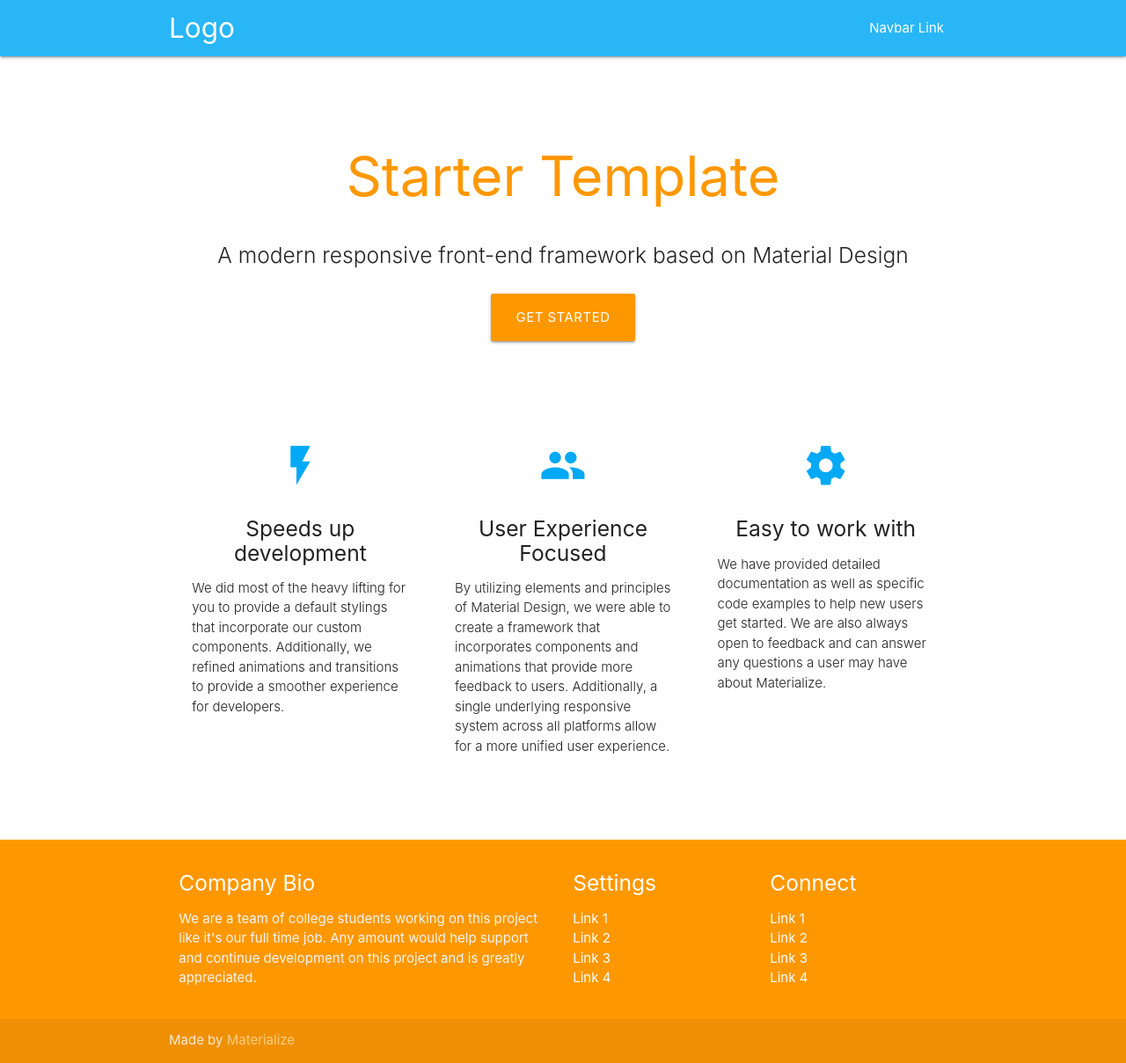
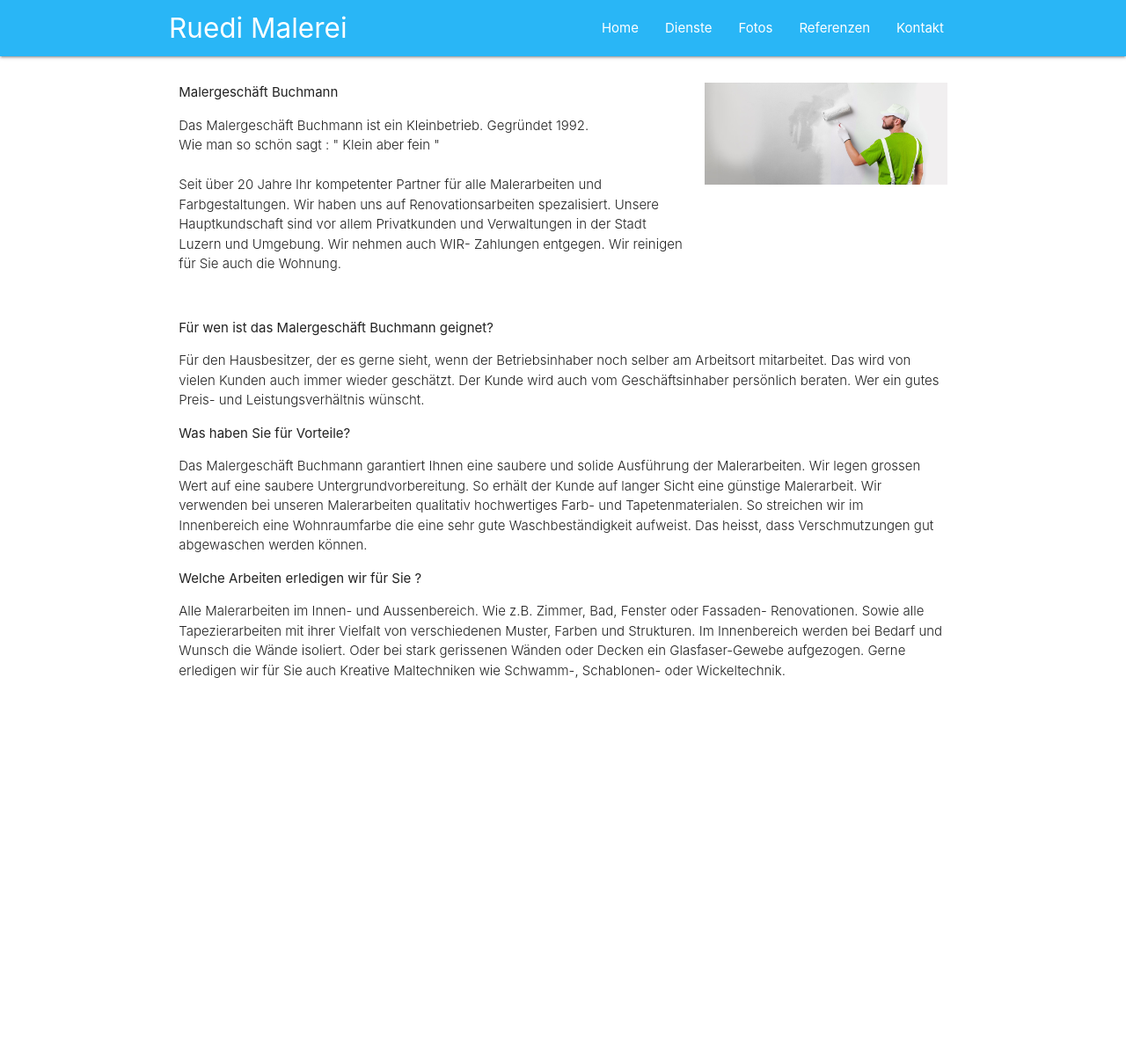
Before and after one commit to kajanV/wsc3, a plain HTML site: page buchmann/02_source/index.html in a window 1280 px wide. Shown: the whole page at 88% size. After the commit the page ends 869 px from the top, so only its background shows below. Drawn offline with nearby package versions, Linux system fonts and the light colour scheme.

Commit message:
Ersten 3 Pages umgesetzt

```diff
--- a/buchmann/02_source/index.html
+++ b/buchmann/02_source/index.html
@@ -12,105 +12,84 @@
 </head>
 <body>
   <nav class="light-blue lighten-1" role="navigation">
-    <div class="nav-wrapper container"><a id="logo-container" href="#" class="brand-logo">Logo</a>
+    <div class="nav-wrapper container"><a id="logo-container" href="#" class="brand-logo">Ruedi Malerei</a>
       <ul class="right hide-on-med-and-down">
-        <li><a href="#">Navbar Link</a></li>
+        <li><a href="#">Home</a></li>
+        <li><a href="services.html">Dienste</a></li>
+        <li><a href="images.html">Fotos</a></li>
+		<li><a href="#">Referenzen</a></li>
+		<li><a href="#">Kontakt</a></li>
       </ul>
 
       <ul id="nav-mobile" class="sidenav">
-        <li><a href="#">Navbar Link</a></li>
+        <li><a href="#">Home</a></li>
+        <li><a href="#">Dienste</a></li>
+        <li><a href="#">Fotos</a></li>
+		<li><a href="#">Referenzen</a></li>
+		<li><a href="#">Kontakt</a></li>
       </ul>
       <a href="#" data-target="nav-mobile" class="sidenav-trigger"><i class="material-icons">menu</i></a>
     </div>
   </nav>
-  <div class="section no-pad-bot" id="index-banner">
-    <div class="container">
-      <br><br>
-      <h1 class="header center orange-text">Starter Template</h1>
-      <div class="row center">
-        <h5 class="header col s12 light">A modern responsive front-end framework based on Material Design</h5>
-      </div>
-      <div class="row center">
-        <a href="http://materializecss.com/getting-started.html" id="download-button" class="btn-large waves-effect waves-light orange">Get Started</a>
-      </div>
-      <br><br>
-
-    </div>
-  </div>
-
 
   <div class="container">
     <div class="section">
 
       <!--   Icon Section   -->
       <div class="row">
-        <div class="col s12 m4">
-          <div class="icon-block">
-            <h2 class="center light-blue-text"><i class="material-icons">flash_on</i></h2>
-            <h5 class="center">Speeds up development</h5>
+        <div class="col s12 m8">
+			<p class="heavy">
+				Malergeschäft Buchmann
+			</p>
+			<p class="light">
+				Das Malergeschäft Buchmann ist ein Kleinbetrieb. Gegründet 1992. </br>
+				Wie man so schön sagt :   " Klein aber fein " </br>
+				</br>
+				Seit über 20 Jahre Ihr kompetenter Partner für alle Malerarbeiten und Farbgestaltungen.
+				Wir haben uns auf Renovationsarbeiten spezalisiert. Unsere Hauptkundschaft sind vor allem
+				Privatkunden und Verwaltungen in der Stadt Luzern und Umgebung. Wir nehmen auch WIR- Zahlungen
+				entgegen. Wir reinigen für Sie auch die Wohnung.
+			</p>
+        </div>
+		<div class="col s12 m4">
+			<p><img src="images/malerarbeiten.jpg" alt="malerarbeiten" class="responsive-img"></p>
+        </div>
+      </div>
 
-            <p class="light">We did most of the heavy lifting for you to provide a default stylings that incorporate our custom components. Additionally, we refined animations and transitions to provide a smoother experience for developers.</p>
-          </div>
-        </div>
+	  <div class="row">
+        <div class="col s12 m12">
+			<p class="heavy">
+				Für wen ist das Malergeschäft Buchmann geignet?
+			</p>
+			<p class="light">
+				Für den Hausbesitzer, der es gerne sieht, wenn der Betriebsinhaber noch selber am Arbeitsort mitarbeitet.
+				Das wird von vielen Kunden auch immer wieder geschätzt. Der Kunde wird auch vom Geschäftsinhaber persönlich beraten.
+				Wer ein gutes Preis- und Leistungsverhältnis wünscht.
+			</p>
 
-        <div class="col s12 m4">
-          <div class="icon-block">
-            <h2 class="center light-blue-text"><i class="material-icons">group</i></h2>
-            <h5 class="center">User Experience Focused</h5>
 
-            <p class="light">By utilizing elements and principles of Material Design, we were able to create a framework that incorporates components and animations that provide more feedback to users. Additionally, a single underlying responsive system across all platforms allow for a more unified user experience.</p>
-          </div>
-        </div>
+			<p class="heavy">Was haben Sie für Vorteile?</p>
+			<p class="light">
+				Das Malergeschäft Buchmann garantiert Ihnen eine saubere und solide Ausführung der Malerarbeiten.
+				Wir legen grossen Wert auf eine saubere Untergrundvorbereitung. So erhält der Kunde auf langer Sicht
+				eine günstige Malerarbeit. Wir verwenden bei unseren Malerarbeiten qualitativ hochwertiges Farb-
+				und Tapetenmaterialen. So streichen wir im Innenbereich eine Wohnraumfarbe die eine sehr gute
+				Waschbeständigkeit aufweist. Das heisst, dass Verschmutzungen gut abgewaschen werden können.
+			</p>
 
-        <div class="col s12 m4">
-          <div class="icon-block">
-            <h2 class="center light-blue-text"><i class="material-icons">settings</i></h2>
-            <h5 class="center">Easy to work with</h5>
-
-            <p class="light">We have provided detailed documentation as well as specific code examples to help new users get started. We are also always open to feedback and can answer any questions a user may have about Materialize.</p>
-          </div>
+			<p class="heavy">Welche Arbeiten erledigen wir für Sie ?</p>
+			<p class="light">
+				Alle Malerarbeiten im Innen- und Aussenbereich. Wie z.B. Zimmer, Bad, Fenster oder Fassaden- Renovationen.
+				Sowie alle Tapezierarbeiten mit ihrer Vielfalt von verschiedenen Muster, Farben und Strukturen. Im Innenbereich
+				werden bei Bedarf und Wunsch die Wände isoliert. Oder bei stark gerissenen Wänden oder Decken ein Glasfaser-Gewebe
+				aufgezogen. Gerne erledigen wir für Sie auch Kreative Maltechniken wie Schwamm-, Schablonen- oder Wickeltechnik.
+			</p>
         </div>
       </div>
 
     </div>
     <br><br>
   </div>
-
-  <footer class="page-footer orange">
-    <div class="container">
-      <div class="row">
-        <div class="col l6 s12">
-          <h5 class="white-text">Company Bio</h5>
-          <p class="grey-text text-lighten-4">We are a team of college students working on this project like it's our full time job. Any amount would help support and continue development on this project and is greatly appreciated.</p>
-
-
-        </div>
-        <div class="col l3 s12">
-          <h5 class="white-text">Settings</h5>
-          <ul>
-            <li><a class="white-text" href="#!">Link 1</a></li>
-            <li><a class="white-text" href="#!">Link 2</a></li>
-            <li><a class="white-text" href="#!">Link 3</a></li>
-            <li><a class="white-text" href="#!">Link 4</a></li>
-          </ul>
-        </div>
-        <div class="col l3 s12">
-          <h5 class="white-text">Connect</h5>
-          <ul>
-            <li><a class="white-text" href="#!">Link 1</a></li>
-            <li><a class="white-text" href="#!">Link 2</a></li>
-            <li><a class="white-text" href="#!">Link 3</a></li>
-            <li><a class="white-text" href="#!">Link 4</a></li>
-          </ul>
-        </div>
-      </div>
-    </div>
-    <div class="footer-copyright">
-      <div class="container">
-      Made by <a class="orange-text text-lighten-3" href="http://materializecss.com">Materialize</a>
-      </div>
-    </div>
-  </footer>
 
 
   <!--  Scripts-->
```
Also changed, not shown: buchmann/02_source/images.html (added, +72 -0 lines), buchmann/02_source/services.html (added, +98 -0 lines), buchmann/01_documentation/prototyp.txt, buchmann/02_source/images/1.jpg (added), buchmann/02_source/images/2.jpg (added), buchmann/02_source/images/3.jpg (added), buchmann/02_source/images/4.jpg (added), buchmann/02_source/images/5.jpg (added), buchmann/02_source/images/Streichen.jpg (added), buchmann/02_source/images/malerarbeiten.jpg (added).
